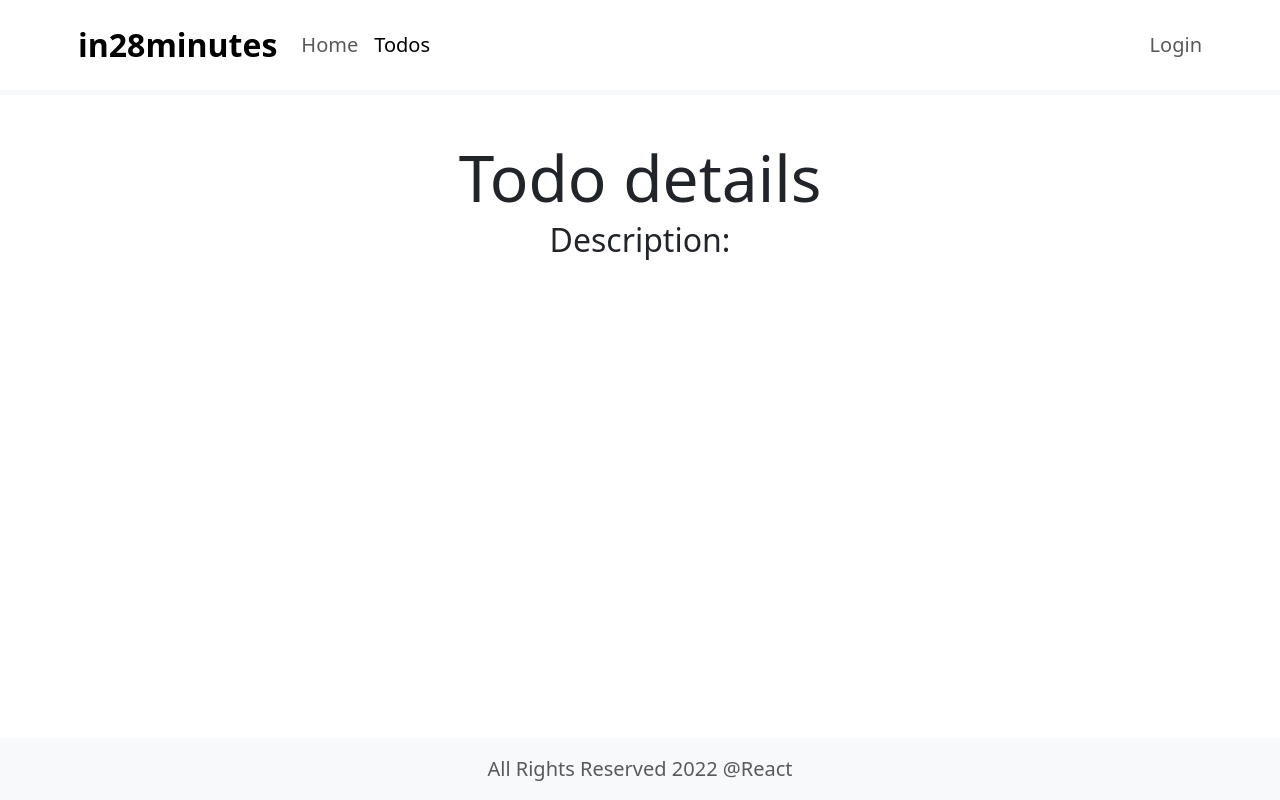
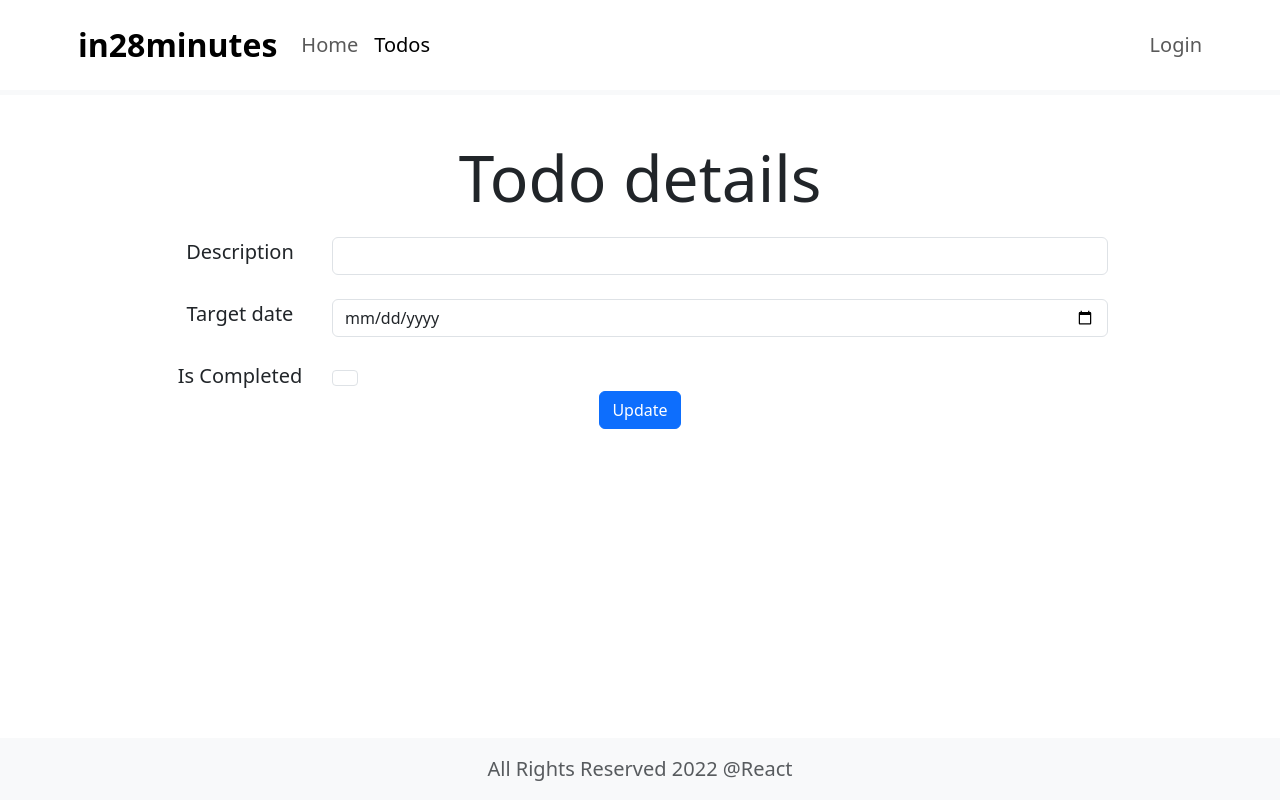
Before and after one commit to Phaedra144/spring-react-todo, a React (Vite) app in the folder todo-app-react/: page /todos/1 in a window 1280 px wide. Built offline with nearby package versions, Linux system fonts and the light colour scheme; no server answers.

Commit message:
Add nice form with react bootstrap and react hook form

```diff
--- a/todo-app-react/src/components/Todo.tsx
+++ b/todo-app-react/src/components/Todo.tsx
@@ -1,8 +1,16 @@
 import React, { useEffect, useState } from 'react';
+import { Button, Col, Form, Row } from 'react-bootstrap';
+import { useForm } from 'react-hook-form';
 import { useParams } from 'react-router-dom';
 import { getTodoById } from '../api/TodoApiService';
 import { useAuth } from '../security/AuthContext';
 import { Todo as TodoType } from '../types/TodoTypes';
+
+interface FormInputsType {
+  description: string;
+  isCompleted: boolean;
+  targetDate: string;
+}
 
 export const Todo = () => {
   const { id } = useParams();
@@ -13,6 +21,24 @@ export const Todo = () => {
     isCompleted: false,
     targetDate: new Date(),
   });
+  const initialValues = {
+    description: todo.description,
+    isCompleted: todo.isCompleted,
+    targetDate: todo.targetDate.toString(),
+  };
+
+  const {
+    register,
+    formState: { errors },
+    handleSubmit,
+    control,
+  } = useForm<FormInputsType>({
+    mode: 'onTouched',
+    reValidateMode: "onChange",
+    defaultValues: initialValues,
+  });
+
+  const onSubmit = (data) => console.log(data);
 
   useEffect(() => {
     retrieveTodo();
@@ -20,7 +46,7 @@ export const Todo = () => {
 
   const retrieveTodo = () => {
     if (id) {
-      getTodoById(authContext.userName, parseInt(id))
+      getTodoById('admin', parseInt(id))
         .then((response) => {
           setTodo(response.data);
         })
@@ -31,11 +57,58 @@ export const Todo = () => {
   };
 
   return (
-    <div className="container">
+    <div className="container w-75">
       <h1>Todo details</h1>
-      <div>
-        <h2>Description: {todo.description}</h2>
-      </div>
+      <Form onSubmit={handleSubmit(onSubmit)}>
+        <Row className="align-items-center mt-4">
+          <Col className="col-sm-2">
+            <Form.Label>Description</Form.Label>
+          </Col>
+          <Col className="col-sm-10">
+            <Form.Control
+              className={
+                (errors.description ? 'is-invalid' : '')
+              }
+              type="text"
+              defaultValue={todo.description}
+              {...register('description', {
+                required: 'Description is required',
+              })}
+            />
+          </Col>
+        </Row>
+        {errors.description && (
+          <Form.Text className="text-danger">
+            {errors.description.message}
+          </Form.Text>
+        )}
+        <Row className="align-items-center mt-4">
+          <Col className="col-sm-2">
+            <Form.Label>Target date</Form.Label>
+          </Col>
+          <Col className="col-sm-10">
+            <Form.Control
+              type="date"
+              placeholder=""
+              {...register('targetDate', {})}
+            />
+          </Col>
+        </Row>
+        <Row className="align-items-center mt-4">
+          <Col className="col-sm-2">
+            <Form.Check.Label>Is Completed</Form.Check.Label>
+          </Col>
+          <Col className="col-sm-10">
+            <Form.Control
+              type="checkbox"
+              placeholder=""
+              className="form-check-input"
+              {...register('isCompleted', {})}
+            />
+          </Col>
+        </Row>
+        <Button type="submit">Update</Button>
+      </Form>
     </div>
   );
 };
```
